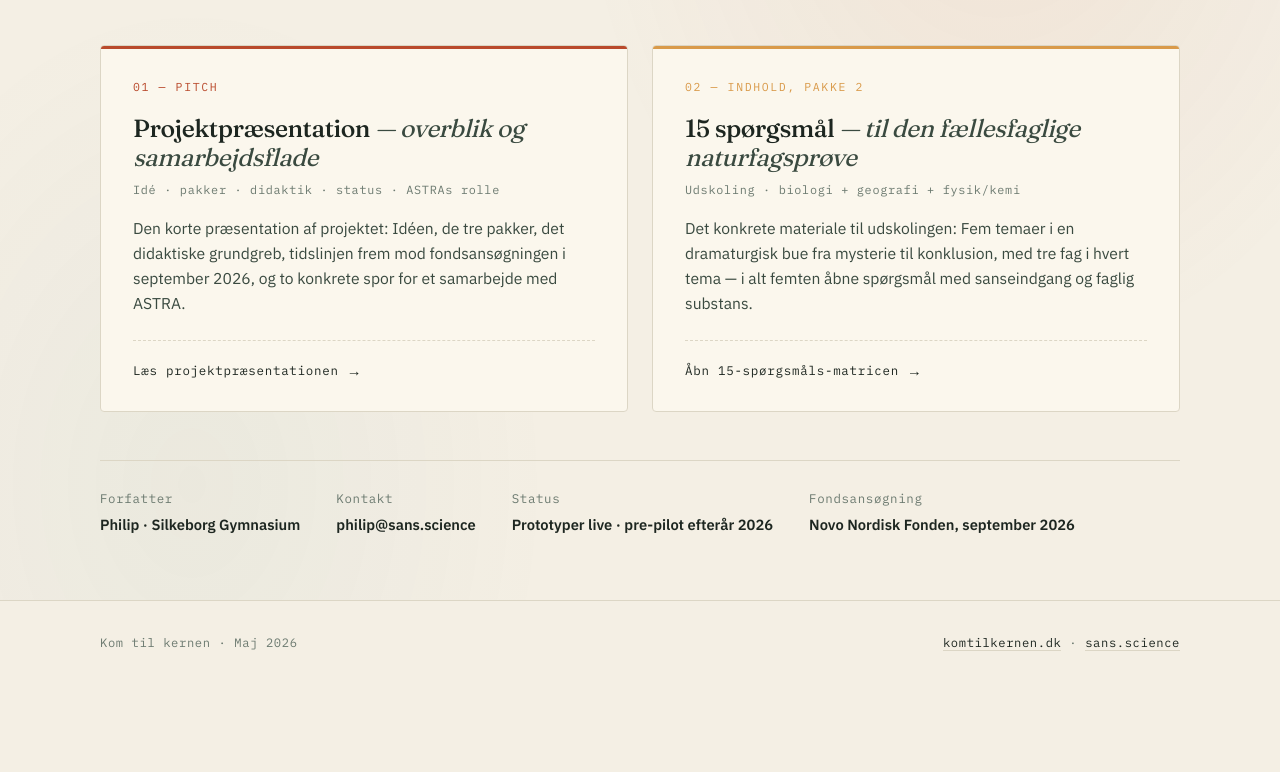
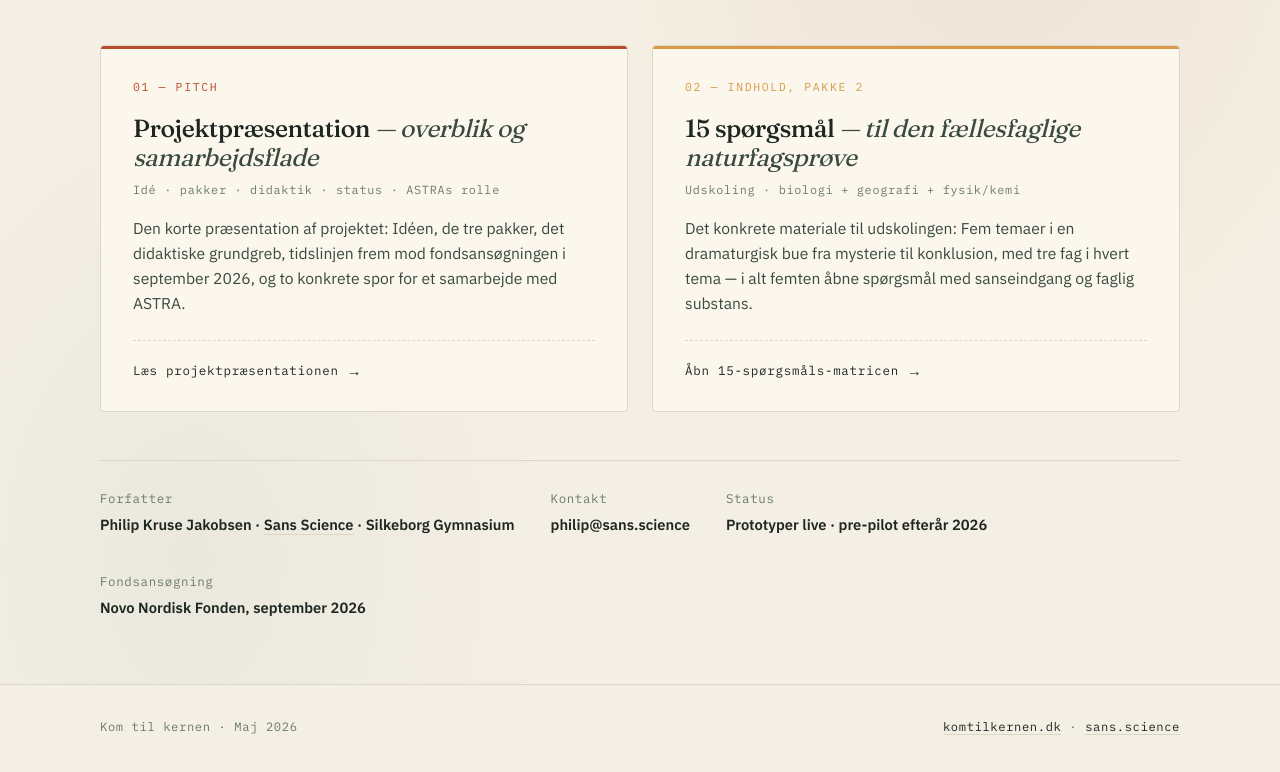
Before and after one commit to geovidenskab/komtilkernen-web, a website: page astra/index.html in a window 1280 px wide. Shown: the part 556-1328 px from the top of the page. Before the commit the page ends 1245 px from the top, so only its background shows below. Drawn offline with Linux system fonts and the light colour scheme.

Commit message:
Tilføj Sans Science til forfatter-blok på ASTRA-landing-side

```diff
--- a/astra/index.html
+++ b/astra/index.html
@@ -244,6 +244,15 @@ h1.title em{font-style:italic;font-weight:400;color:var(--core)}
   font-family:'IBM Plex Sans',sans-serif;
   letter-spacing:0;
 }
+.meta-foot span strong a{
+  color:inherit;
+  text-decoration:none;
+  border-bottom:1px solid var(--line);
+  transition:border-color .2s ease;
+}
+.meta-foot span strong a:hover{
+  border-bottom-color:var(--ink);
+}
 
 /* === FOOTER === */
 footer{
@@ -326,7 +335,7 @@ footer a:hover{border-bottom-color:var(--ink)}
     </div>
 
     <div class="meta-foot">
-      <span>Forfatter<strong>Philip · Silkeborg Gymnasium</strong></span>
+      <span>Forfatter<strong>Philip Kruse Jakobsen · <a href="https://sans.science/" target="_blank" rel="noopener">Sans Science</a> · Silkeborg Gymnasium</strong></span>
       <span>Kontakt<strong>philip@sans.science</strong></span>
       <span>Status<strong>Prototyper live · pre-pilot efterår 2026</strong></span>
       <span>Fondsansøgning<strong>Novo Nordisk Fonden, september 2026</strong></span>
```
